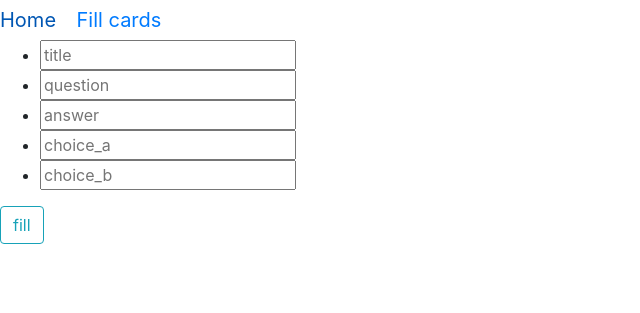
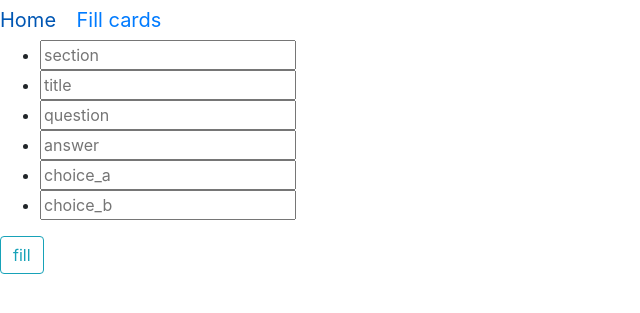
Before and after one commit to dala85/flash_cards, a Django app: page /fill_cards/ in a window 1280 px wide. Shown: the top 313 px of the page, without its empty margins (0-640 px from the left). Run offline with Django 3.2, Linux system fonts and the light colour scheme; some libraries are stand-ins or nearby versions.

Commit message:
added section class

```diff
--- a/django_project/flash_cards/models.py
+++ b/django_project/flash_cards/models.py
@@ -1,8 +1,12 @@
 from django.db import models
 
 
+class Section(models.Model):
+    section = models.CharField(max_length=150)
+
+
 class Cards(models.Model):
-    title = models.CharField(max_length=200)
+    title = models.ForeignKey(Section, on_delete=models.CASCADE)
     question = models.CharField(max_length=200)
     answer = models.CharField(max_length=200)
     choice_a = models.CharField(max_length=200)
--- a/django_project/flash_cards/templates/flash_cards/fill_cards.html
+++ b/django_project/flash_cards/templates/flash_cards/fill_cards.html
@@ -4,6 +4,7 @@
         <form method="POST">
             {% csrf_token %}
             <ul>
+                <li><input type="text" name="section" placeholder="section"></li>
         		<li><input type="text" name="title" placeholder="title"></li>
         		<li><input type="text" name="question" placeholder="question"></li>
         		<li><input type="text" name="answer" placeholder="answer"></li>
--- a/django_project/flash_cards/views.py
+++ b/django_project/flash_cards/views.py
@@ -1,6 +1,6 @@
 from django.shortcuts import render
-from .models import Cards
-from .forms import CardsForm
+from .models import Cards, Section
+from .forms import CardsForm, SectionForm
 import random
 
 
@@ -10,6 +10,7 @@ import random
 def home_view(request):
 
     obj = Cards.objects.all()
+    obj_section = Section.objects.all()
     template_name = 'flash_cards/flash_cards.html'
     random_number = random.randint(1, 3)
 
@@ -34,7 +35,12 @@ def fill_cards(request):
                 choice_c=form.cleaned_data.get('choice_c'),
                 choice_d=form.cleaned_data.get('choice_d'),
             )
+        form = SectionForm(request.POST)
+        if form.is_valid():
 
+            obj_section = SectionForm.objects.create(
+                section=form.cleaned_data.get('section'),
+            )
     context = {}
 
     return render(request, 'flash_cards/fill_cards.html', context)
```
Also changed, not shown: django_project/flash_cards/forms.py (+8 -1 lines), django_project/db.sqlite3, django_project/flash_cards/migrations/0001_initial.py, django_project/flash_cards/migrations/0002_auto_20200512_2340.py (deleted), django_project/flash_cards/migrations/0003_auto_20200512_2342.py (deleted), django_project/flash_cards/migrations/0004_auto_20200512_2345.py (deleted), django_project/flash_cards/migrations/0005_remove_cards_choice_d.py (deleted), django_project/flash_cards/migrations/0006_remove_cards_choice_c.py (deleted).
